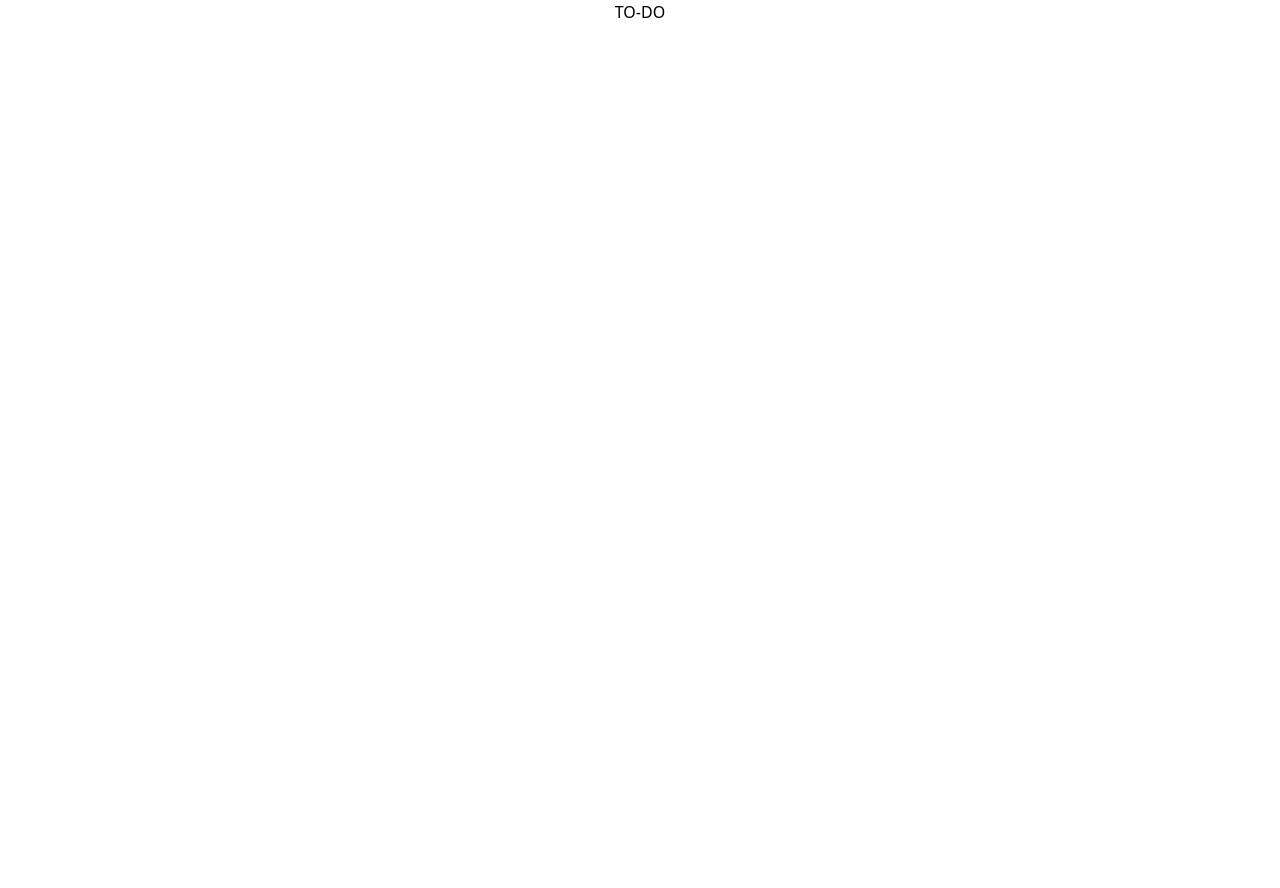
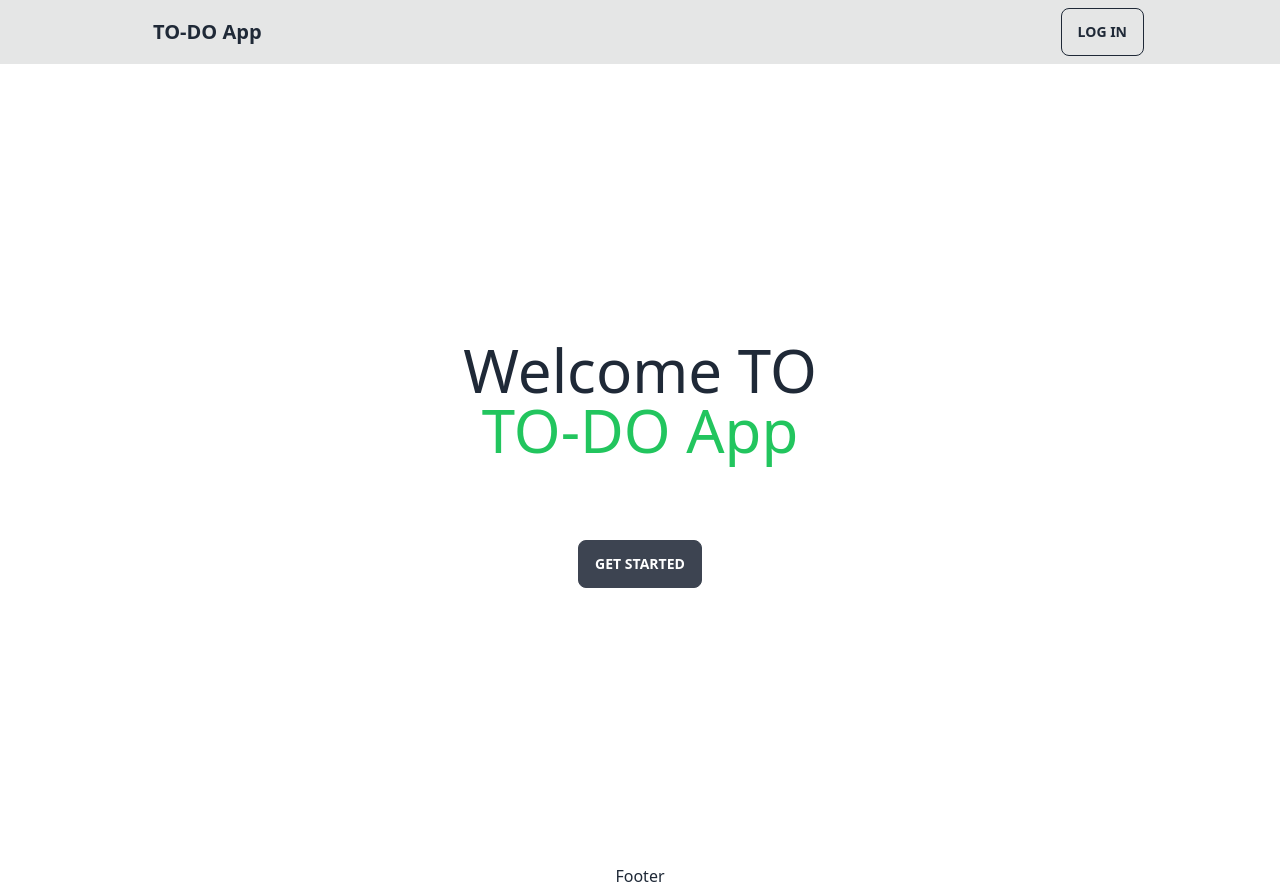
Before and after one commit to mjaumi/simple-to-do-app-client-side, a React (Create React App) app: page / in a window 1280 px wide. Before the commit the page ends 800 px from the top, so only its background shows below. Built offline with nearby package versions, Linux system fonts and the light colour scheme.

Commit message:
header done

```diff
--- a/package.json
+++ b/package.json
@@ -6,8 +6,10 @@
     "@testing-library/jest-dom": "^5.16.4",
     "@testing-library/react": "^13.2.0",
     "@testing-library/user-event": "^13.5.0",
+    "daisyui": "^2.15.0",
     "react": "^18.1.0",
     "react-dom": "^18.1.0",
+    "react-router-dom": "^6.3.0",
     "react-scripts": "5.0.1",
     "web-vitals": "^2.1.4"
   },
--- a/public/index.html
+++ b/public/index.html
@@ -24,7 +24,7 @@
       work correctly both with client-side routing and a non-root public URL.
       Learn how to configure a non-root public URL by running `npm run build`.
     -->
-    <title>React App</title>
+    <title>Simple TO-DO App</title>
   </head>
   <body>
     <noscript>You need to enable JavaScript to run this app.</noscript>
--- a/src/App.js
+++ b/src/App.js
@@ -1,10 +1,18 @@
+import { Route, Routes } from 'react-router-dom';
 import './App.css';
+import Footer from './components/Footer/Footer';
+import Header from './components/Header/Header';
+import Home from './components/Home/Home';
 
 function App() {
   return (
-    <div className="App">
-      <h1>TO-DO</h1>
-    </div>
+    <main className="App">
+      <Header />
+      <Routes>
+        <Route path='/' element={<Home />} />
+      </Routes>
+      <Footer />
+    </main>
   );
 }
 
--- /dev/null
+++ b/src/components/Footer/Footer.js
@@ -0,0 +1,11 @@
+import React from 'react';
+
+const Footer = () => {
+    return (
+        <div>
+            <h1>Footer</h1>
+        </div>
+    );
+};
+
+export default Footer;
--- /dev/null
+++ b/src/components/Header/Header.js
@@ -0,0 +1,21 @@
+import React from 'react';
+import { Link } from 'react-router-dom';
+
+const Header = () => {
+    return (
+        <div className='bg-base-300'>
+            <nav className='w-full md:w-4/5 mx-auto'>
+                <div className='navbar'>
+                    <div className='navbar-start'>
+                        <Link to='/' className='btn btn-ghost normal-case text-xl'>TO-DO App</Link>
+                    </div>
+                    <div className='navbar-end'>
+                        <Link to='/login' className='btn btn-outline'>Log In</Link>
+                    </div>
+                </div>
+            </nav>
+        </div>
+    );
+};
+
+export default Header;
--- /dev/null
+++ b/src/components/Home/Home.js
@@ -0,0 +1,16 @@
+import React from 'react';
+
+const Home = () => {
+
+    // rendering home component here
+    return (
+        <section className='h-screen flex justify-center items-center'>
+            <div>
+                <h2 className='text-6xl'>Welcome TO <br /> <span className='font-thin text-green-500'>TO-DO App</span></h2>
+                <button className='btn mt-20'>Get Started</button>
+            </div>
+        </section>
+    );
+};
+
+export default Home;
--- /dev/null
+++ b/src/components/Todo/Todo.js
@@ -0,0 +1,11 @@
+import React from 'react';
+
+const Todo = () => {
+    return (
+        <div>
+            this is todo
+        </div>
+    );
+};
+
+export default Todo;
--- a/src/index.js
+++ b/src/index.js
@@ -3,11 +3,14 @@ import ReactDOM from 'react-dom/client';
 import './index.css';
 import App from './App';
 import reportWebVitals from './reportWebVitals';
+import { BrowserRouter } from 'react-router-dom';
 
 const root = ReactDOM.createRoot(document.getElementById('root'));
 root.render(
   <React.StrictMode>
-    <App />
+    <BrowserRouter>
+      <App />
+    </BrowserRouter>
   </React.StrictMode>
 );
 
--- a/tailwind.config.js
+++ b/tailwind.config.js
@@ -5,5 +5,5 @@ module.exports = {
   theme: {
     extend: {},
   },
-  plugins: [],
+  plugins: [require("daisyui")],
 }
```
Also changed, not shown: 1 other file (tests, documents, lock files or other folders).
